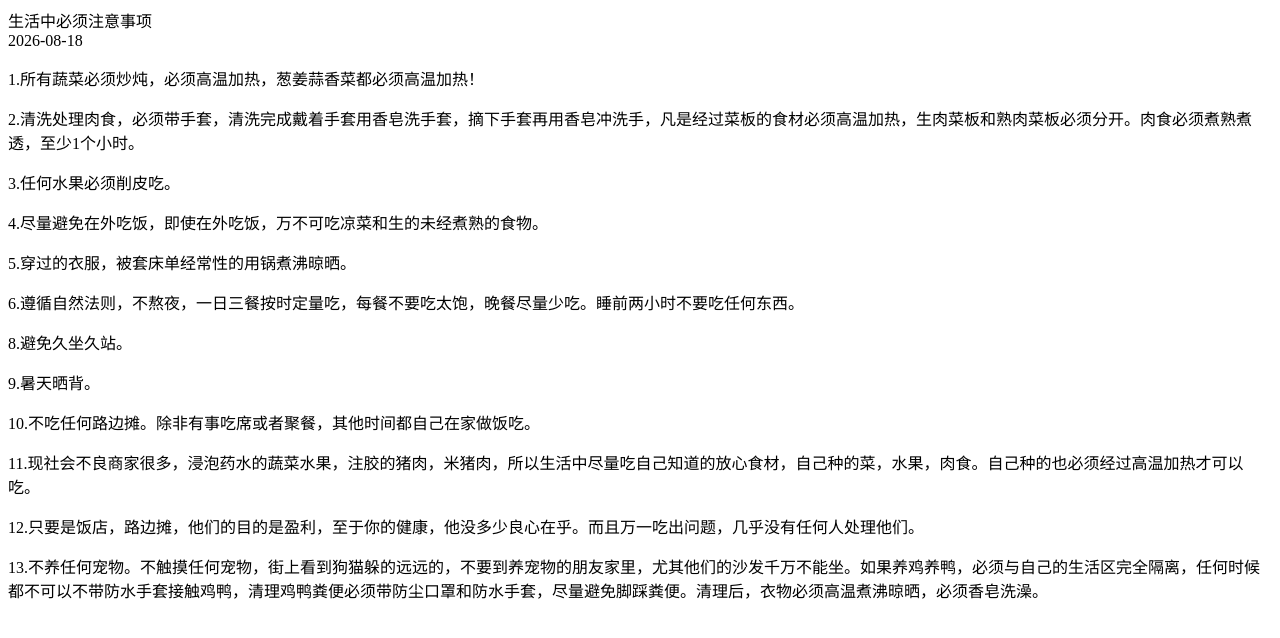
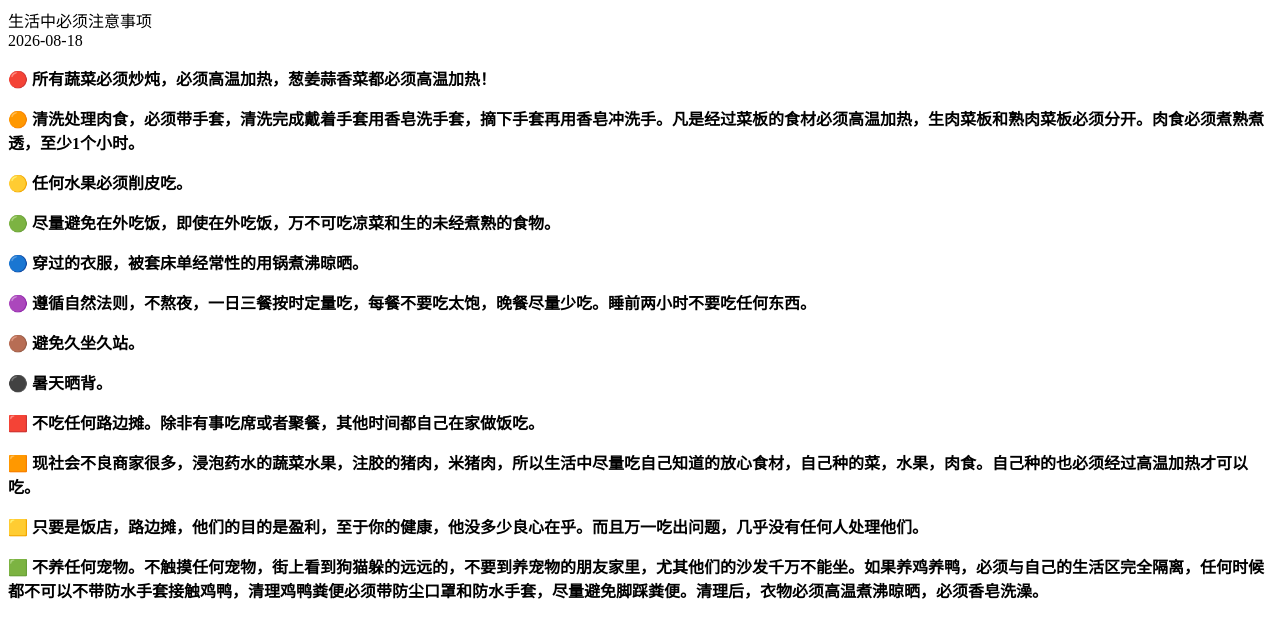
Before and after one commit to JTSTV/Jtstv.github.io, a Jekyll site: the page built from _posts/2026-08-18-生活中必须注意事项.md, in a window 1280 px wide. Shown: the top 638 px of the page. Built offline with Jekyll 4.4.1, drawn with Linux system fonts in a browser that asks for light colours; our own code applies the rules of GitHub Pages for plain Markdown files.

Commit message:
更新 2026-08-18-生活中必须注意事项.md

```diff
--- a/_posts/2026-08-18-生活中必须注意事项.md
+++ b/_posts/2026-08-18-生活中必须注意事项.md
@@ -2,26 +2,27 @@
 title: "生活中必须注意事项"
 date: 2026-08-18
 ---
-1.所有蔬菜必须炒炖，必须高温加热，葱姜蒜香菜都必须高温加热！
 
-2.清洗处理肉食，必须带手套，清洗完成戴着手套用香皂洗手套，摘下手套再用香皂冲洗手，凡是经过菜板的食材必须高温加热，生肉菜板和熟肉菜板必须分开。肉食必须煮熟煮透，至少1个小时。
+🔴 **所有蔬菜必须炒炖，必须高温加热，葱姜蒜香菜都必须高温加热！**
 
-3.任何水果必须削皮吃。
+🟠 **清洗处理肉食，必须带手套，清洗完成戴着手套用香皂洗手套，摘下手套再用香皂冲洗手。凡是经过菜板的食材必须高温加热，生肉菜板和熟肉菜板必须分开。肉食必须煮熟煮透，至少1个小时。**
 
-4.尽量避免在外吃饭，即使在外吃饭，万不可吃凉菜和生的未经煮熟的食物。
+🟡 **任何水果必须削皮吃。**
 
-5.穿过的衣服，被套床单经常性的用锅煮沸晾晒。
+🟢 **尽量避免在外吃饭，即使在外吃饭，万不可吃凉菜和生的未经煮熟的食物。**
 
-6.遵循自然法则，不熬夜，一日三餐按时定量吃，每餐不要吃太饱，晚餐尽量少吃。睡前两小时不要吃任何东西。
+🔵 **穿过的衣服，被套床单经常性的用锅煮沸晾晒。**
 
-8.避免久坐久站。
+🟣 **遵循自然法则，不熬夜，一日三餐按时定量吃，每餐不要吃太饱，晚餐尽量少吃。睡前两小时不要吃任何东西。**
 
-9.暑天晒背。
+🟤 **避免久坐久站。**
 
-10.不吃任何路边摊。除非有事吃席或者聚餐，其他时间都自己在家做饭吃。
+⚫ **暑天晒背。**
 
-11.现社会不良商家很多，浸泡药水的蔬菜水果，注胶的猪肉，米猪肉，所以生活中尽量吃自己知道的放心食材，自己种的菜，水果，肉食。自己种的也必须经过高温加热才可以吃。
+🟥 **不吃任何路边摊。除非有事吃席或者聚餐，其他时间都自己在家做饭吃。**
 
-12.只要是饭店，路边摊，他们的目的是盈利，至于你的健康，他没多少良心在乎。而且万一吃出问题，几乎没有任何人处理他们。
+🟧 **现社会不良商家很多，浸泡药水的蔬菜水果，注胶的猪肉，米猪肉，所以生活中尽量吃自己知道的放心食材，自己种的菜，水果，肉食。自己种的也必须经过高温加热才可以吃。**
 
-13.不养任何宠物。不触摸任何宠物，街上看到狗猫躲的远远的，不要到养宠物的朋友家里，尤其他们的沙发千万不能坐。如果养鸡养鸭，必须与自己的生活区完全隔离，任何时候都不可以不带防水手套接触鸡鸭，清理鸡鸭粪便必须带防尘口罩和防水手套，尽量避免脚踩粪便。清理后，衣物必须高温煮沸晾晒，必须香皂洗澡。
+🟨 **只要是饭店，路边摊，他们的目的是盈利，至于你的健康，他没多少良心在乎。而且万一吃出问题，几乎没有任何人处理他们。**
+
+🟩 **不养任何宠物。不触摸任何宠物，街上看到狗猫躲的远远的，不要到养宠物的朋友家里，尤其他们的沙发千万不能坐。如果养鸡养鸭，必须与自己的生活区完全隔离，任何时候都不可以不带防水手套接触鸡鸭，清理鸡鸭粪便必须带防尘口罩和防水手套，尽量避免脚踩粪便。清理后，衣物必须高温煮沸晾晒，必须香皂洗澡。**
```
